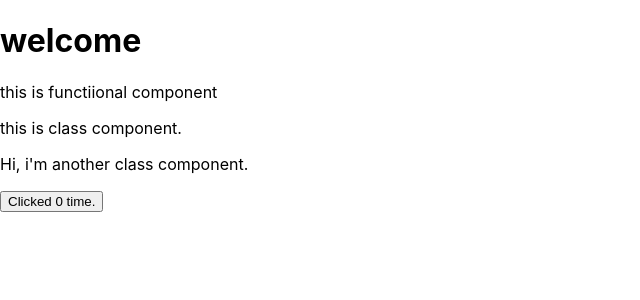
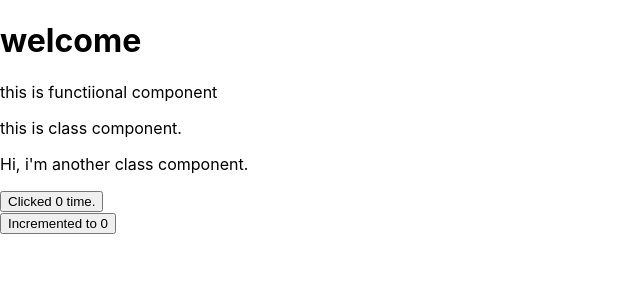
Before and after one commit to shubhsjain/React-Practic, a React (Create React App) app: page / in a window 1280 px wide. Shown: the top 300 px of the page, without its empty margins (0-640 px from the left). Built offline with nearby package versions, Linux system fonts and the light colour scheme.

Commit message:
mouse enter

```diff
--- a/src/App.js
+++ b/src/App.js
@@ -4,6 +4,7 @@
 import {ClassComp, ClassComp1} from './components/ClassComp';
 import FC from './components/FunctionalComp';
 import Click from './components/Click'
+import Counter from './components/Counter'
 
 function App() {
   return (
@@ -14,6 +15,7 @@
    <ClassComp/>
    <ClassComp1/>
    <Click/>
+   <Counter/>
    </div>
   );
 }
--- /dev/null
+++ b/src/components/Counter.js
@@ -0,0 +1,25 @@
+import React, { Component } from 'react'
+
+export class Counter extends Component {
+    constructor(props) {
+        super(props)
+
+        this.state = {
+             count:0
+        }
+    }
+    IncrementCount = () => {
+        this.setState({count: this.state.count + 1})
+    }
+
+    render() {
+        const{count} = this.state;
+        return (
+            <div>
+                <button onMouseEnter ={this.IncrementCount}> Incremented to {count}</button>
+            </div>
+        )
+    }
+}
+
+export default Counter
```
